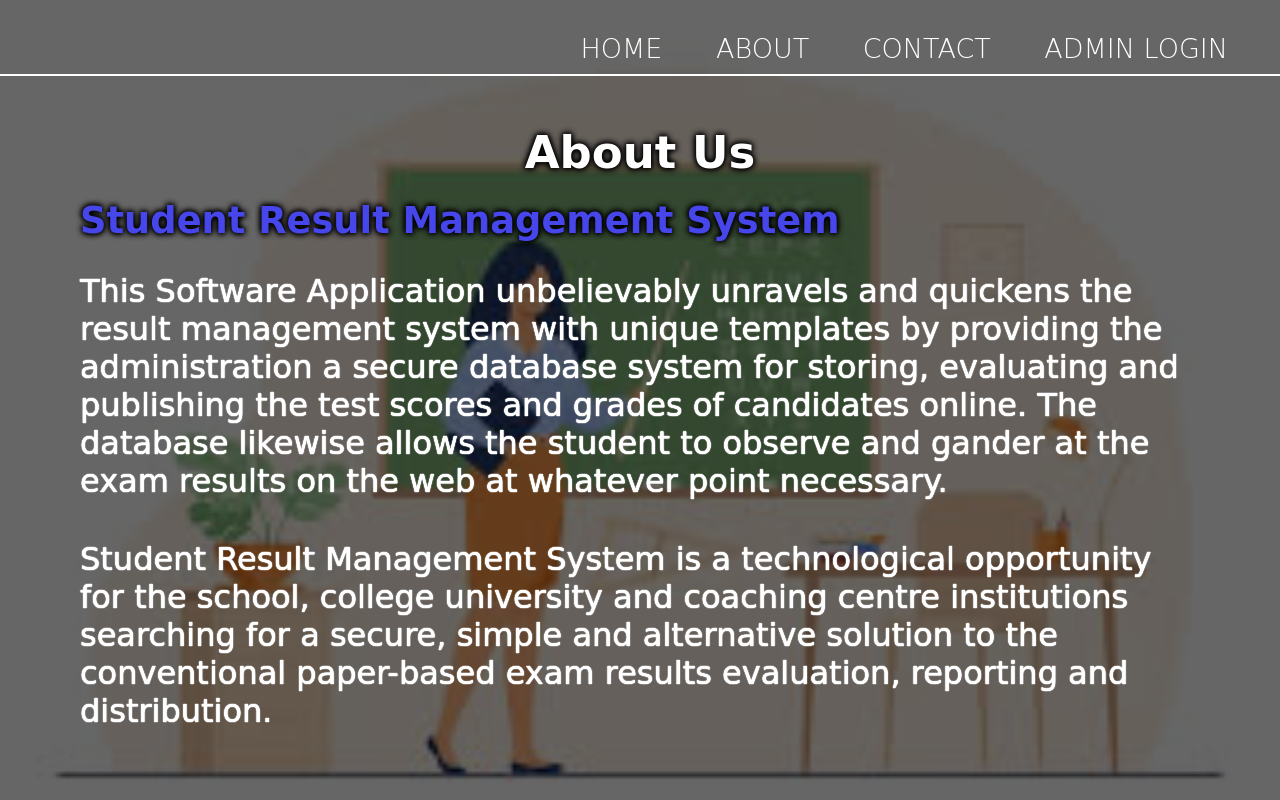
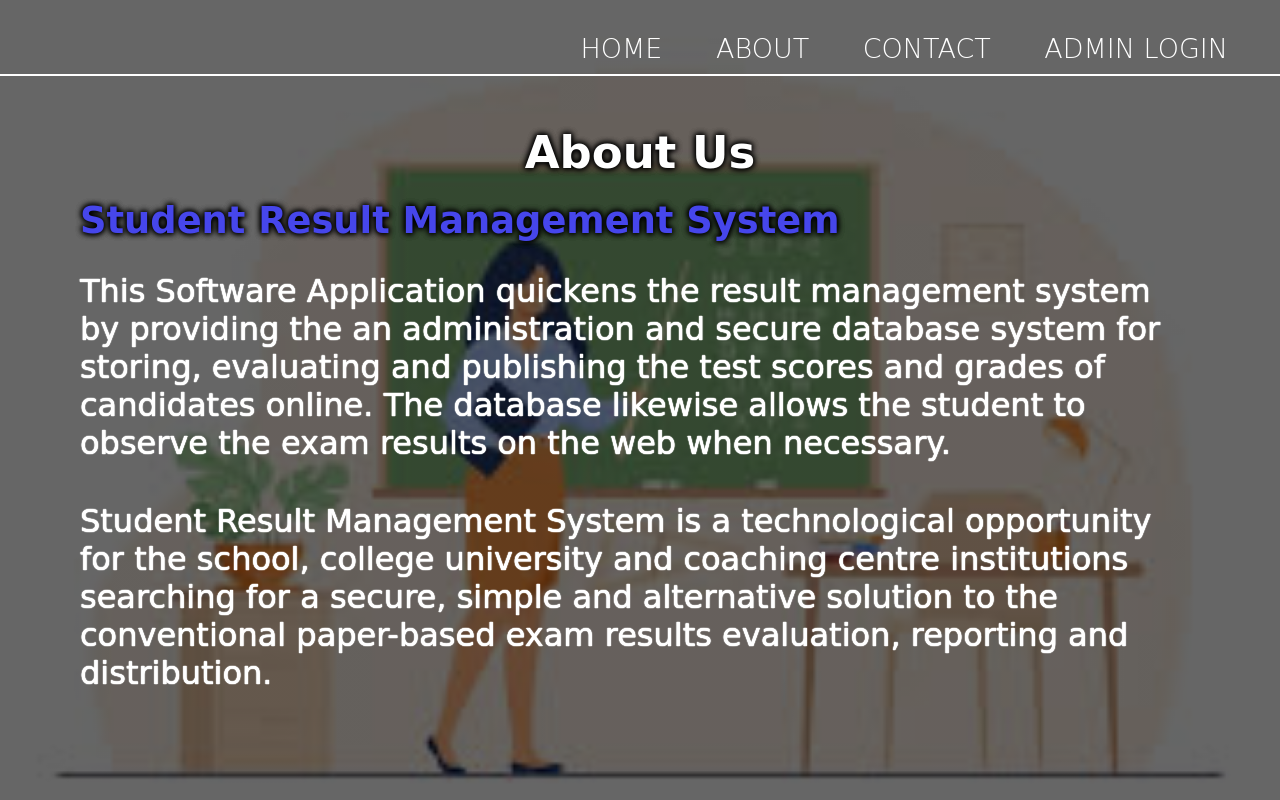
Before and after one commit to estifanoskbrabe/web_project, a PHP site: page /aboutus.php in a window 1280 px wide. Run offline with PHP 8.4, Linux system fonts and the light colour scheme; some web fonts are replaced.

Commit message:
about us

```diff
--- a/aboutus.php
+++ b/aboutus.php
@@ -22,7 +22,7 @@
           <h2 class="search">About Us</h2>
              <div class="div2">
              <h3>Student Result Management System</h2>
-             <p>This Software Application unbelievably unravels and quickens the result management system with unique templates by providing the administration a secure database system for storing, evaluating and publishing the test scores and grades of candidates online. The database likewise allows the student to observe and gander at the exam results on the web at whatever point necessary.</p>
+             <p>This Software Application quickens the result management system by providing the an administration and secure database system for storing, evaluating and publishing the test scores and grades of candidates online. The database likewise allows the student to observe the exam results on the web when necessary.</p>
              <p> Student Result Management System is a technological opportunity for the school, college university and coaching centre institutions searching for a secure, simple and alternative solution to the conventional paper-based exam results  evaluation, reporting and distribution.</p>
              </div>
           </div>
```
